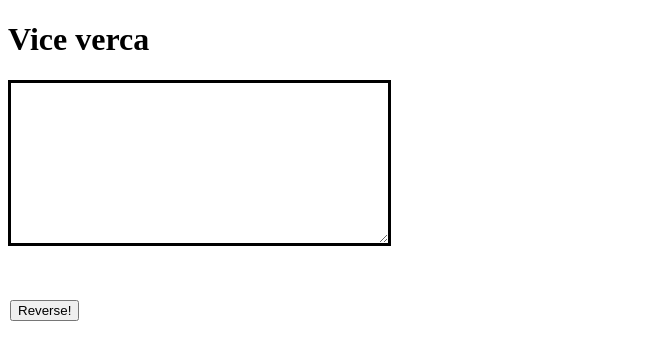
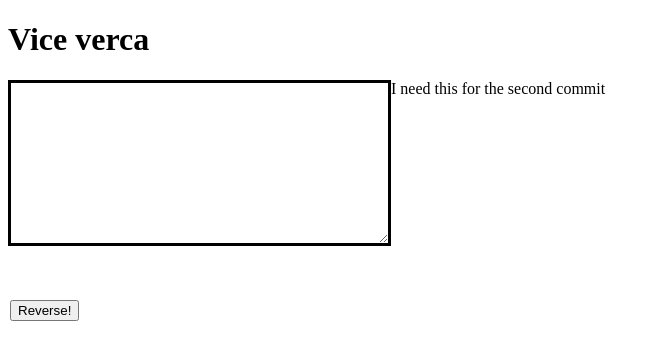
Before and after one commit to arhigeneral/myfirstproject-root, a Django app: page / in a window 1280 px wide. Shown: the top 360 px of the page, without its empty margins (0-661 px from the left). Run offline with Django 3.2, Linux system fonts and the light colour scheme.

Commit message:
Second commit

```diff
--- a/templates/home.html
+++ b/templates/home.html
@@ -24,6 +24,7 @@
     <h1>Vice verca</h1>
     <textarea name="name" rows="8" cols="40"></textarea>
     <button type="button" name="button">Reverse!</button>
+    <p>I need this for the second commit</p>
 
   </body>
 </html>
```
